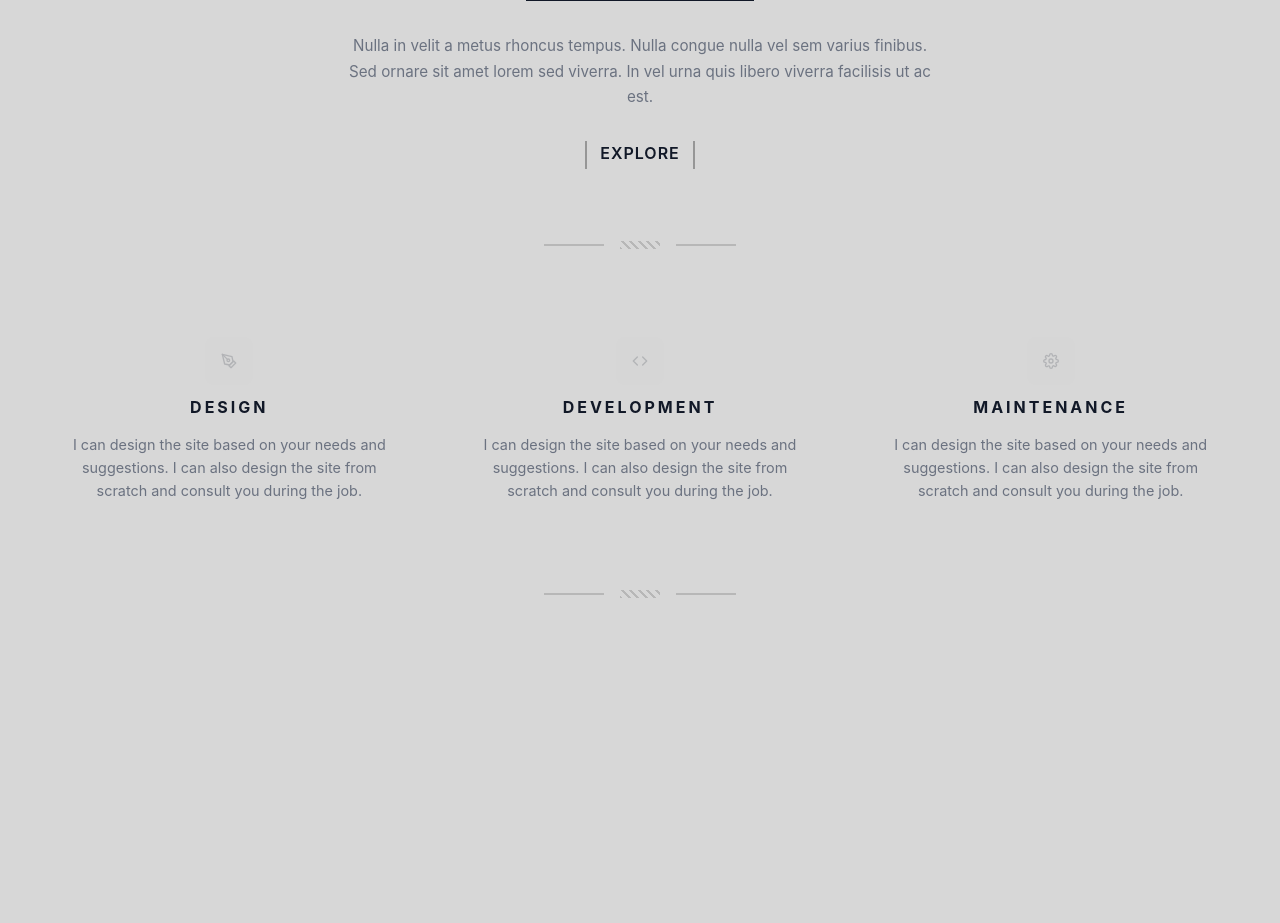
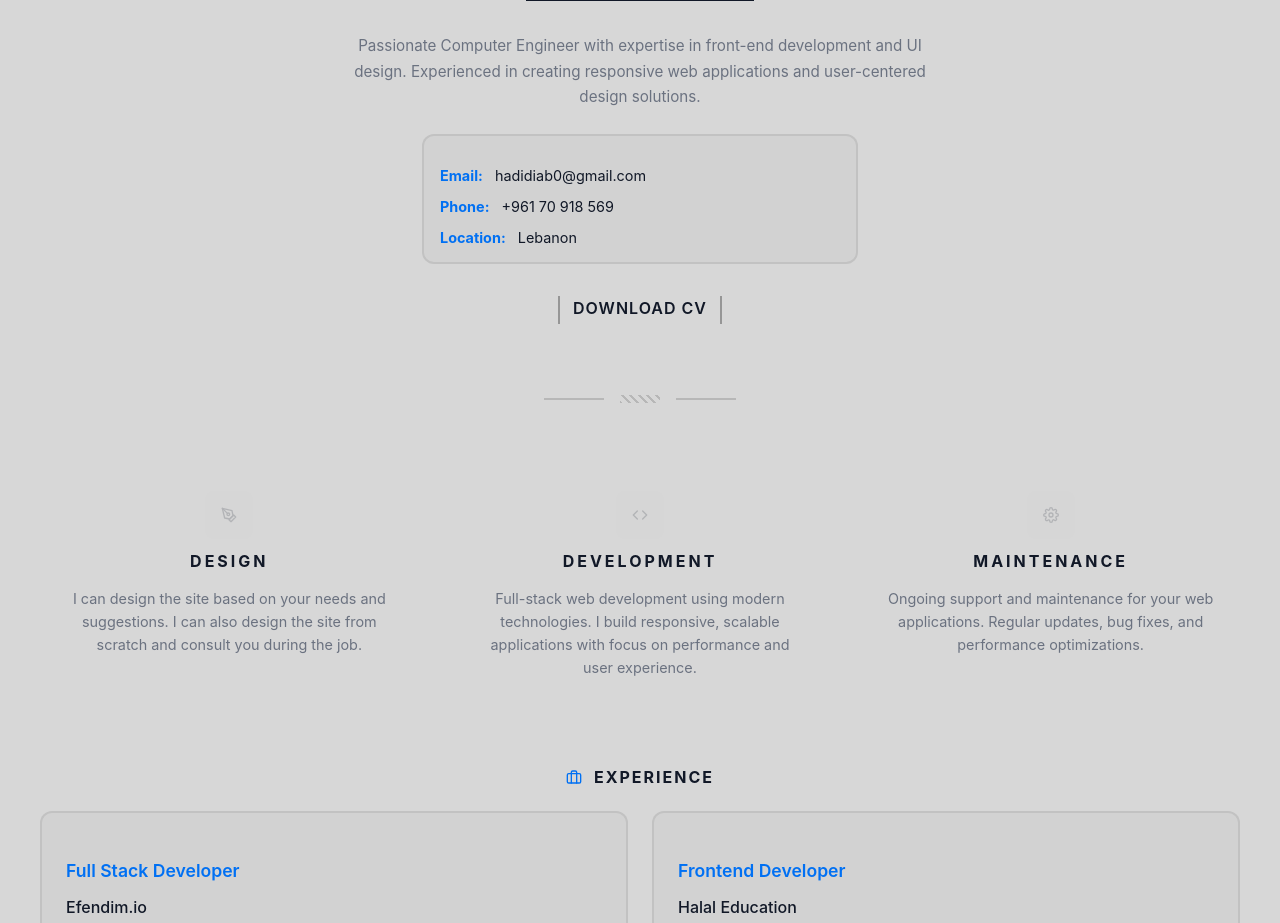
Before and after one commit to Hadi20Diab/my-portfolio, a Next.js app: page / in a window 1280 px wide. Shown: the part 1160-2083 px from the top of the page. Before the commit the page ends 1950 px from the top, so only its background shows below. Built offline with nearby package versions, Linux system fonts and the light colour scheme.

Commit message:
feat: enhance AboutSection with dynamic portfolio data and new experience/education sections

```diff
--- a/src/components/AboutSection/AboutSection.jsx
+++ b/src/components/AboutSection/AboutSection.jsx
@@ -1,8 +1,37 @@
 "use client"
+
+import { useEffect, useState } from 'react'
 import './AboutSection.scss'
-import { FiPenTool, FiCode, FiSettings } from 'react-icons/fi'
+import { FiPenTool, FiCode, FiSettings, FiBriefcase, FiBookOpen } from 'react-icons/fi'
+import { getPortfolioData } from '../../utils/data'
 
 export default function AboutSection() {
+    const [data, setData] = useState(null)
+
+    useEffect(() => {
+        async function loadData() {
+            const portfolioData = await getPortfolioData()
+            setData(portfolioData)
+        }
+        loadData()
+    }, [])
+
+    if (!data) {
+        return (
+            <section className="aboutSection">
+                <div className="aboutContainer">
+                    <p>Loading...</p>
+                </div>
+            </section>
+        )
+    }
+
+    const iconMap = {
+        'FiPenTool': FiPenTool,
+        'FiCode': FiCode,
+        'FiSettings': FiSettings
+    }
+
     return (
         <section className="aboutSection">
             <div className="aboutContainer">
@@ -11,10 +40,15 @@ export default function AboutSection() {
                         <h2>ABOUT ME</h2>
                     </div>
                     <p className="aboutDescription">
-                        Nulla in velit a metus rhoncus tempus. Nulla congue nulla vel sem varius finibus. Sed ornare sit amet lorem sed viverra. In vel urna quis libero viverra facilisis ut ac est.
+                        {data.personal.bio}
                     </p>
-                    <a href="#" className="exploreButton">
-                        EXPLORE
+                    <div className="contactInfo">
+                        <p><strong>Email:</strong> {data.personal.email}</p>
+                        <p><strong>Phone:</strong> {data.personal.phone}</p>
+                        <p><strong>Location:</strong> {data.personal.location}</p>
+                    </div>
+                    <a href={data.resume.path} target="_blank" className="exploreButton">
+                        DOWNLOAD CV
                     </a>
                 </div>
 
@@ -25,32 +59,50 @@ export default function AboutSection() {
                 </div>
 
                 <div className="servicesGrid">
-                    <div className="serviceCard">
-                        <div className="serviceIcon" aria-hidden>
-                            <FiPenTool />
-                        </div>
-                        <h3>DESIGN</h3>
-                        <p>
-                            I can design the site based on your needs and suggestions. I can also design the site from scratch and consult you during the job.
-                        </p>
+                    {data.services.map((service, index) => {
+                        const IconComponent = iconMap[service.icon]
+                        return (
+                            <div key={index} className="serviceCard">
+                                <div className="serviceIcon" aria-hidden>
+                                    <IconComponent />
+                                </div>
+                                <h3>{service.title}</h3>
+                                <p>{service.description}</p>
+                            </div>
+                        )
+                    })}
+                </div>
+
+                <div className="experienceSection">
+                    <h3 className="sectionTitle">
+                        <FiBriefcase /> EXPERIENCE
+                    </h3>
+                    <div className="experienceGrid">
+                        {data.experience.map((exp, index) => (
+                            <div key={index} className="experienceCard">
+                                <h4>{exp.title}</h4>
+                                <p className="company">{exp.company}</p>
+                                <p className="period">{exp.period}</p>
+                                <p className="description">{exp.description}</p>
+                                {exp.website && (
+                                    <a href={exp.website} target="_blank" rel="noreferrer" className="companyLink">
+                                        Visit Website
+                                    </a>
+                                )}
+                            </div>
+                        ))}
                     </div>
-                    <div className="serviceCard">
-                        <div className="serviceIcon" aria-hidden>
-                            <FiCode />
-                        </div>
-                        <h3>DEVELOPMENT</h3>
-                        <p>
-                            I can design the site based on your needs and suggestions. I can also design the site from scratch and consult you during the job.
-                        </p>
-                    </div>
-                    <div className="serviceCard">
-                        <div className="serviceIcon" aria-hidden>
-                            <FiSettings />
-                        </div>
-                        <h3>MAINTENANCE</h3>
-                        <p>
-                            I can design the site based on your needs and suggestions. I can also design the site from scratch and consult you during the job.
-                        </p>
+                </div>
+
+                <div className="educationSection">
+                    <h3 className="sectionTitle">
+                        <FiBookOpen /> EDUCATION
+                    </h3>
+                    <div className="educationCard">
+                        <h4>{data.education.degree}</h4>
+                        <p className="institution">{data.education.institution}</p>
+                        <p className="period">{data.education.period}</p>
+                        <p className="description">{data.education.description}</p>
                     </div>
                 </div>
 
--- a/src/components/AboutSection/AboutSection.scss
+++ b/src/components/AboutSection/AboutSection.scss
@@ -170,6 +170,119 @@
     }
 }
 
+/* New sections for experience and education */
+.aboutSection {
+    .experienceSection,
+    .educationSection {
+        margin-top: vars.$space-xxl;
+
+        .sectionTitle {
+            font-size: 1rem;
+            font-weight: 700;
+            color: var(--text);
+            margin-bottom: vars.$space-lg;
+            display: flex;
+            align-items: center;
+            justify-content: center;
+            gap: vars.$space-sm;
+            letter-spacing: 2px;
+
+            svg {
+                color: var(--brand);
+            }
+        }
+    }
+
+    .experienceGrid {
+        display: grid;
+        grid-template-columns: repeat(auto-fit, minmax(300px, 1fr));
+        gap: vars.$space-lg;
+        margin-bottom: vars.$space-lg;
+    }
+
+    .experienceCard,
+    .educationCard {
+        background: rgba(0,0,0,0.02);
+        border: 2px solid rgba(0,0,0,0.08);
+        border-radius: 12px;
+        padding: vars.$space-lg;
+        transition: all vars.$transition-base ease;
+        text-align: left;
+
+        &:hover {
+            transform: translateY(-4px);
+            box-shadow: 0 8px 32px rgba(0,0,0,0.1);
+            border-color: var(--brand);
+        }
+
+        h4 {
+            font-size: 1.1rem;
+            font-weight: 600;
+            color: var(--brand);
+            margin-bottom: vars.$space-sm;
+        }
+
+        .company,
+        .institution {
+            font-size: 1rem;
+            font-weight: 500;
+            color: var(--text);
+            margin-bottom: vars.$space-xs;
+        }
+
+        .period {
+            font-size: 0.85rem;
+            color: var(--muted);
+            margin-bottom: vars.$space-sm;
+            font-style: italic;
+        }
+
+        .description {
+            font-size: 0.9rem;
+            color: var(--muted);
+            line-height: 1.6;
+            margin-bottom: vars.$space-sm;
+        }
+
+        .companyLink {
+            font-size: 0.85rem;
+            color: var(--brand);
+            text-decoration: none;
+            font-weight: 500;
+
+            &:hover {
+                text-decoration: underline;
+            }
+        }
+    }
+
+    .contactInfo {
+        background: rgba(0,0,0,0.02);
+        border: 2px solid rgba(0,0,0,0.08);
+        border-radius: 12px;
+        padding: vars.$space-md;
+        margin: vars.$space-lg 0;
+        text-align: left;
+        max-width: 400px;
+        margin-left: auto;
+        margin-right: auto;
+
+        p {
+            margin-bottom: vars.$space-xs;
+            font-size: 0.9rem;
+
+            strong {
+                color: var(--brand);
+                margin-right: vars.$space-xs;
+            }
+
+            &:last-child {
+                margin-bottom: 0;
+            }
+        }
+    }
+}
+
 /* Dark theme adjustments */
 [data-theme="dark"] {
     .aboutSection {
@@ -198,5 +311,26 @@
                 );
             }
         }
+
+        .experienceSection,
+        .educationSection {
+            .sectionTitle {
+                svg {
+                    color: var(--brand);
+                }
+            }
+        }
+
+        .experienceCard,
+        .educationCard,
+        .contactInfo {
+            background: rgba(255,255,255,0.03);
+            border-color: rgba(255,255,255,0.1);
+
+            &:hover {
+                box-shadow: 0 8px 32px rgba(255,255,255,0.05);
+                border-color: var(--brand);
+            }
+        }
     }
 }
--- a/src/components/ThemeToggle/ThemeToggle.module.scss
+++ b/src/components/ThemeToggle/ThemeToggle.module.scss
@@ -1,4 +1,4 @@
-@import '../../styles/variables.scss';
+@use '../../styles/variables' as vars;
 
 .toggle {
   background: transparent;
@@ -24,6 +24,6 @@
     display: block;
     width: 1.1rem;
     height: 1.1rem;
-    color: $muted-bg;
+    color: vars.$muted-bg;
   }
 }
```
